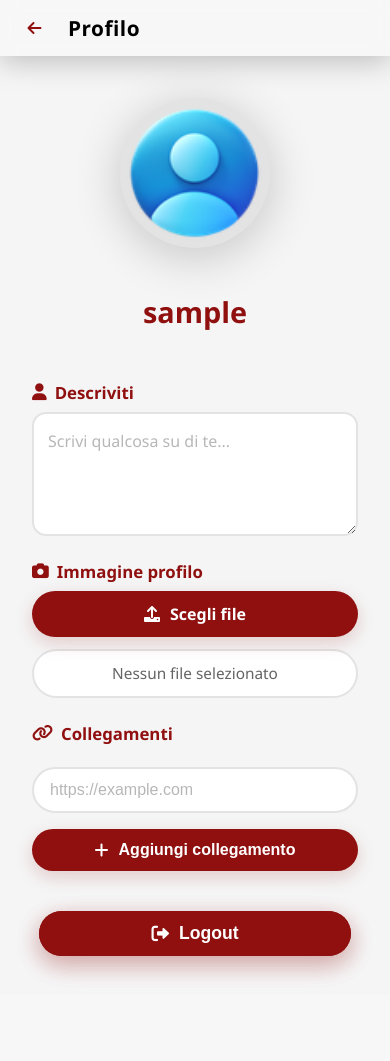
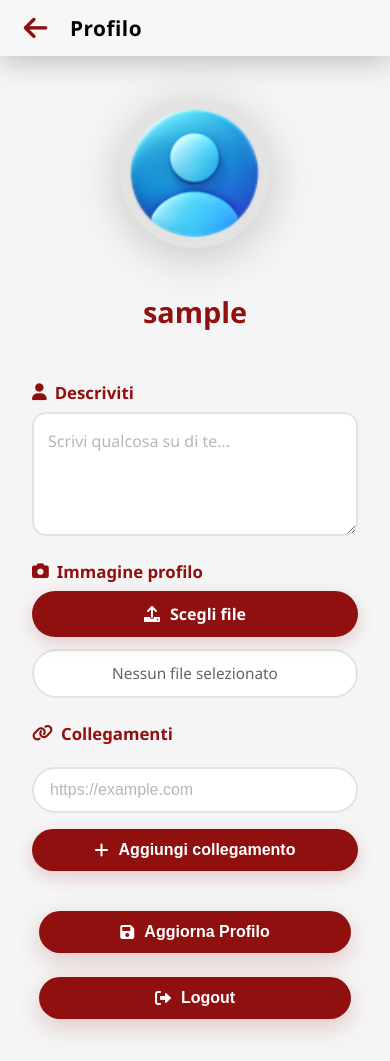
Before and after one commit to Elektro-On-Github/Xebyngine, a Flask app: page /profile in a window 390 px wide. Before the commit the page ends 978 px from the top, so only its background shows below. Run offline with Flask 3, Linux system fonts and the light colour scheme; the visitor is signed in with stand-in values (Sample User, id 1); data that the repository does not hold is empty; parts of the project's set-up code (start-up, migrations or seed data) failed here and were passed over; some libraries are stand-ins or nearby versions.

Commit message:
ui betterata

```diff
--- a/jsandcss/dirty.css
+++ b/jsandcss/dirty.css
@@ -5,7 +5,7 @@
     left: 0;
     width: 100%;
     height: 100%;
-    background-color: rgba(255, 230, 0, 0.3);
+    background-color: rgba(255, 230, 0, 0.2);
     z-index: 10000000;
     pointer-events: none;
 }
--- a/jsandcss/dirty.js
+++ b/jsandcss/dirty.js
@@ -145,7 +145,7 @@ class DirtyManager {
             this.overlay.classList.remove('hidden');
         }
 
-        if (this.banner) { // 👈 QUESTO
+        if (this.banner) {
             this.banner.classList.remove('hidden');
         }
     }
@@ -155,7 +155,7 @@ class DirtyManager {
             this.overlay.classList.add('hidden');
         }
 
-        if (this.banner) { // 👈 QUESTO
+        if (this.banner) {
             this.banner.classList.add('hidden');
         }
     }
--- a/jsandcss/my_pins/css/header.css
+++ b/jsandcss/my_pins/css/header.css
@@ -7,7 +7,6 @@
     color: #111;
     display: flex;
     align-items: center;
-    justify-content: center;
     font-size: 1.1em;
     font-weight: 700;
     z-index: 101;
@@ -41,7 +40,7 @@
 
 .header-btn,
 .back-btn {
-    width: 40px;
+    width: 60px;
     height: 40px;
     border-radius: 40px;
     border: none;
--- a/jsandcss/profile/css/responsive.css
+++ b/jsandcss/profile/css/responsive.css
@@ -14,16 +14,6 @@
         margin-bottom: 20px;
     }
 
-    .header-title {
-        font-size: 1.0em;
-    }
-
-    .header-back-btn {
-        width: 38px;
-        height: 38px;
-        font-size: 16px;
-    }
-
     .profile-form {
         gap: 24px;
     }
@@ -33,8 +23,8 @@
     }
 
     .submit-btn {
-        padding: 12px 56px;
-        font-size: 1.1em;
+        padding: 12px 80px;
+        font-size: 1.0em;
         right: 10%;
         left: 10%;
     }
--- a/templates/profile.html
+++ b/templates/profile.html
@@ -120,7 +120,7 @@
             <!-- Submit Button -->
             <button type="submit" class="submit-btn" id="submit-btn">
                 <i class="fas fa-save"></i> Aggiorna Profilo
-            </button>
+            </button><br><br><br>
             <button type="submit" class="submit-btn" id="submit-btn">
                 <i class="fas fa-sign-out-alt"></i><a href="/logout" style="text-decoration: none !important; color:white;">Logout</a>
             </button>
```
Also changed, not shown: uploads/avatars/2026-01-27---09:27:12.795_871a019298e6458484805141df5b04f4_8e8b06.png (added), uploads/avif/2026-01-27---09:16:59.573_871a019298e6458484805141df5b04f4_84d750.avif (added), uploads/avif/2026-01-27---09:16:59.577_871a019298e6458484805141df5b04f4_7cdeb0.avif (added), uploads/avif/2026-01-27---09:16:59.579_871a019298e6458484805141df5b04f4_711fd0.avif (added), uploads/avif/2026-01-27---09:16:59.580_871a019298e6458484805141df5b04f4_cbab06.avif (added), uploads/avif/2026-01-27---09:16:59.582_871a019298e6458484805141df5b04f4_60ed3e.avif (added).
